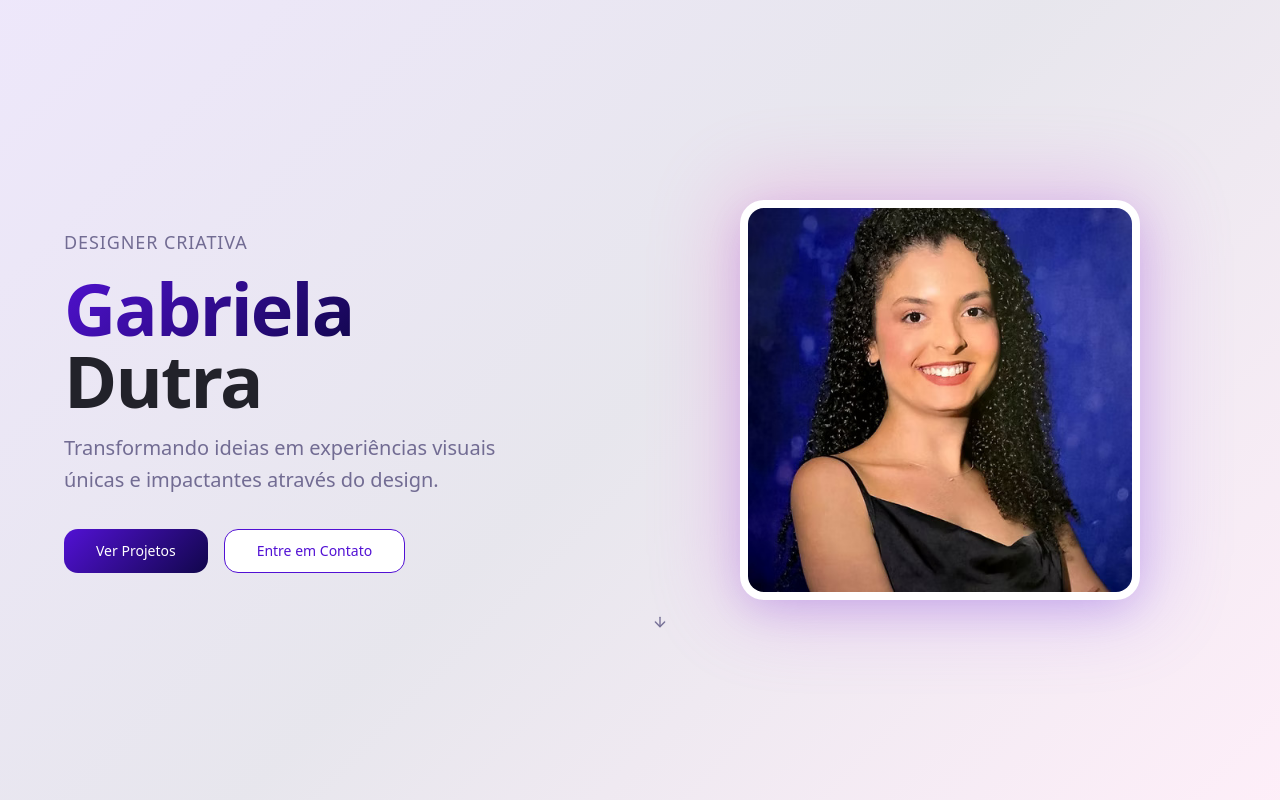
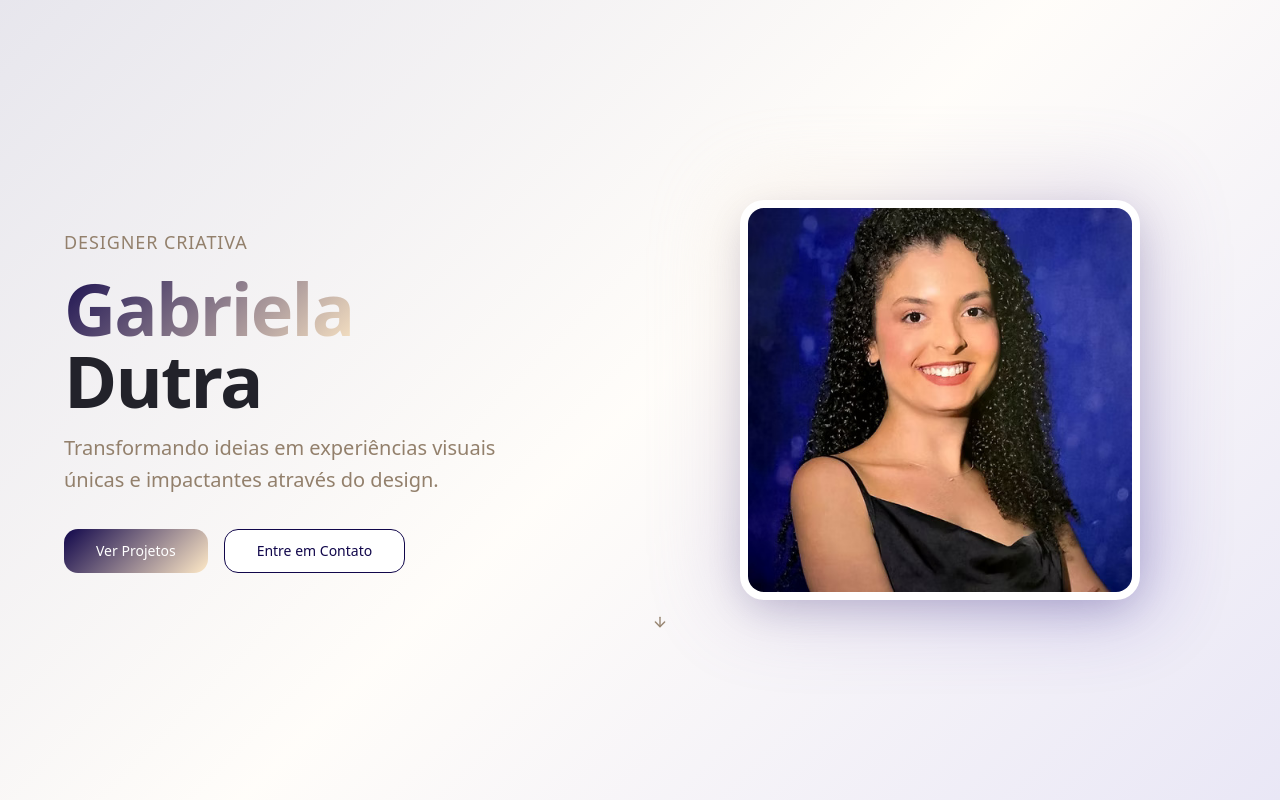
Before and after one commit to gabrieladutra029-portif/gabriela-dutra-creative-showcase, a React (Vite) app: page / in a window 1280 px wide. Shown: the top 800 px of the page. Built offline with nearby package versions, Linux system fonts and the light colour scheme.

Commit message:
Remove purple and pink accents
Replace purple and pink color details with dark indigo blue and light orange.

```diff
--- a/src/index.css
+++ b/src/index.css
@@ -6,7 +6,7 @@
 
 @layer base {
   :root {
-    /* Creative color palette - Purple/Blue/Pink gradients */
+    /* Creative color palette - Indigo/Orange scheme */
     --background: 0 0% 100%;
     --foreground: 240 10% 15%;
 
@@ -16,23 +16,23 @@
     --popover: 0 0% 100%;
     --popover-foreground: 240 10% 15%;
 
-    /* Creative primary - Deep purple */
-    --primary: 260 85% 45%;
+    /* Creative primary - Dark indigo */
+    --primary: 249 84% 16%;
     --primary-foreground: 0 0% 100%;
-    --primary-light: 260 85% 65%;
-    --primary-dark: 260 85% 25%;
+    --primary-light: 249 84% 35%;
+    --primary-dark: 249 84% 8%;
 
-    /* Creative secondary - Soft blue */
-    --secondary: 249 25% 96%;
-    --secondary-foreground: 249 84% 16%;
+    /* Creative secondary - Light orange */
+    --secondary: 37 100% 96%;
+    --secondary-foreground: 30 50% 30%;
 
-    --muted: 249 20% 96%;
-    --muted-foreground: 249 15% 50%;
+    --muted: 37 20% 96%;
+    --muted-foreground: 30 15% 50%;
 
-    /* Creative accent - Vibrant pink */
-    --accent: 320 85% 65%;
-    --accent-foreground: 0 0% 100%;
-    --accent-light: 320 85% 85%;
+    /* Creative accent - Light orange */
+    --accent: 37 100% 89%;
+    --accent-foreground: 30 50% 30%;
+    --accent-light: 37 100% 95%;
 
     /* Skills orange - Light orange for buttons */
     --skills-orange: 37 100% 89%;
@@ -43,21 +43,21 @@
 
     --border: 249 20% 90%;
     --input: 249 20% 90%;
-    --ring: 260 85% 45%;
+    --ring: 249 84% 16%;
 
     --radius: 1rem;
 
     /* Creative gradients */
-    --gradient-primary: linear-gradient(135deg, hsl(260, 85%, 45%), hsl(249, 84%, 16%));
-    --gradient-secondary: linear-gradient(135deg, hsl(320, 85%, 65%), hsl(260, 85%, 65%));
-    --gradient-accent: linear-gradient(135deg, hsl(249, 84%, 16%), hsl(320, 85%, 65%));
-    --gradient-hero: linear-gradient(135deg, hsl(260, 85%, 45%) 0%, hsl(249, 84%, 16%) 50%, hsl(320, 85%, 65%) 100%);
+    --gradient-primary: linear-gradient(135deg, hsl(249, 84%, 16%), hsl(37, 100%, 89%));
+    --gradient-secondary: linear-gradient(135deg, hsl(37, 100%, 89%), hsl(249, 84%, 35%));
+    --gradient-accent: linear-gradient(135deg, hsl(249, 84%, 16%), hsl(37, 100%, 89%));
+    --gradient-hero: linear-gradient(135deg, hsl(249, 84%, 16%) 0%, hsl(37, 100%, 89%) 50%, hsl(249, 84%, 35%) 100%);
     --gradient-orange: linear-gradient(135deg, hsl(37, 100%, 89%), hsl(45, 100%, 85%));
 
     /* Elegant shadows */
-    --shadow-soft: 0 4px 20px -4px hsl(260, 85%, 45%, 0.1);
-    --shadow-medium: 0 8px 30px -6px hsl(260, 85%, 45%, 0.15);
-    --shadow-strong: 0 12px 40px -8px hsl(260, 85%, 45%, 0.2);
+    --shadow-soft: 0 4px 20px -4px hsl(249, 84%, 16%, 0.1);
+    --shadow-medium: 0 8px 30px -6px hsl(249, 84%, 16%, 0.15);
+    --shadow-strong: 0 12px 40px -8px hsl(249, 84%, 16%, 0.2);
 
     /* Smooth transitions */
     --transition-smooth: all 0.3s cubic-bezier(0.4, 0, 0.2, 1);
```
